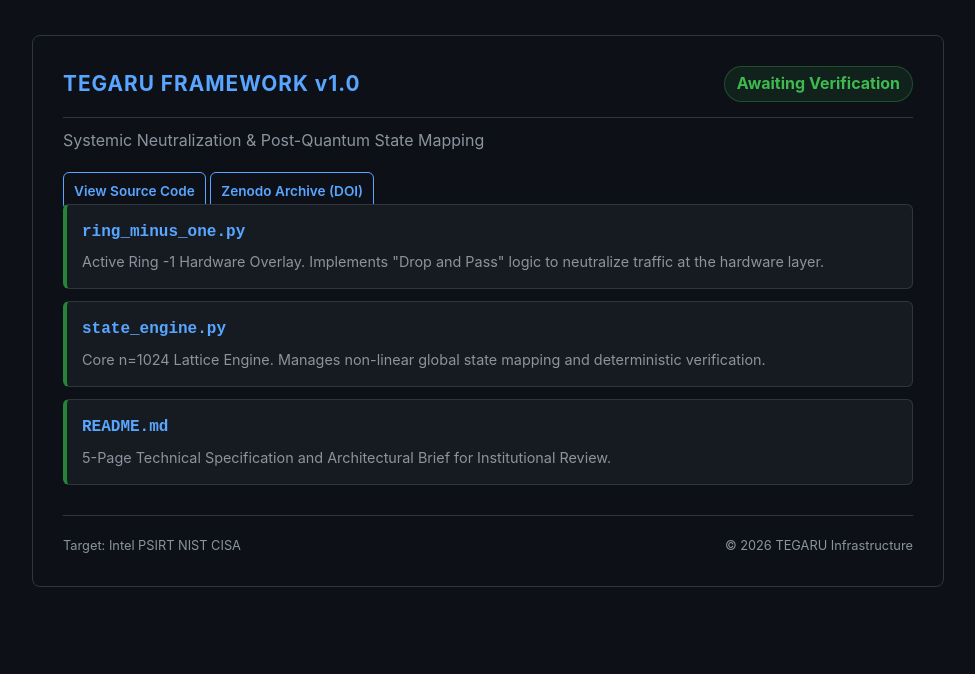
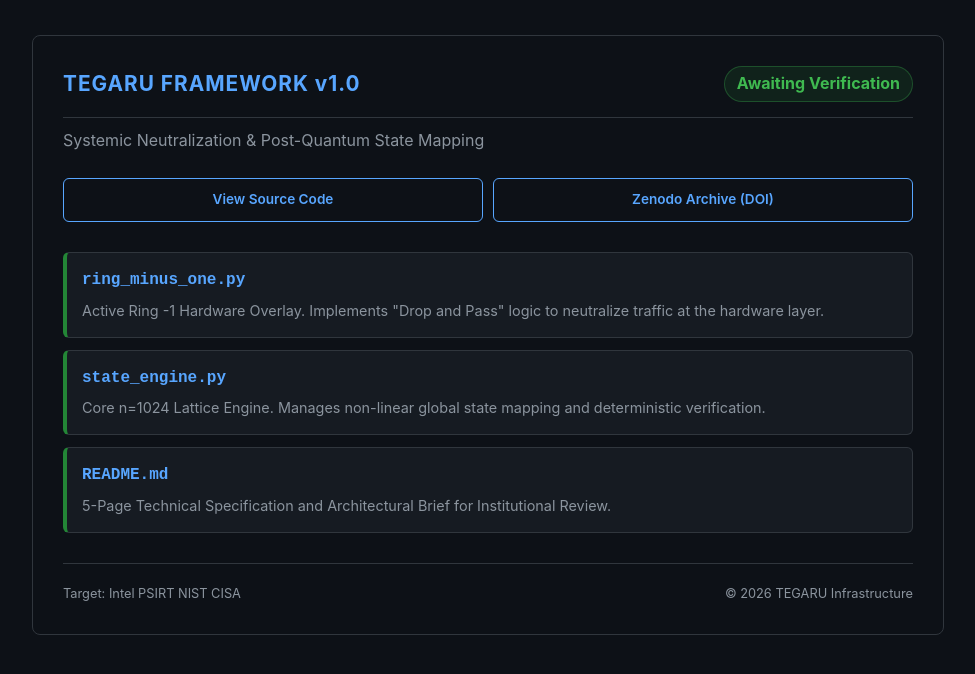
Before and after one commit to MichaelBirara/tegaru-framework, a plain HTML site: page index.html in a window 1280 px wide. Shown: the whole page, without its empty margins (152-1127 px from the left). Drawn offline with Linux system fonts and the light colour scheme.

Commit message:
Initialize technical dashboard for repository landing page
- Mapped repository file structure to technical descriptions.
- Established professional dashboard for external engineering audits.
- Integrated high-level summary of Ring -1 and State Engine roles.

```diff
--- a/index.html
+++ b/index.html
@@ -44,7 +44,7 @@
 
         <div class="subtitle">Systemic Neutralization & Post-Quantum State Mapping</div>
 
-        <div>
+        <div class="nav-buttons">
             <a href="https://github.com/MichaelBirara/tegaru-framework" class="btn">View Source Code</a>
             <a href="https://doi.org/10.5281/zenodo.20453925" class="btn">Zenodo Archive (DOI)</a>
         </div>
```
